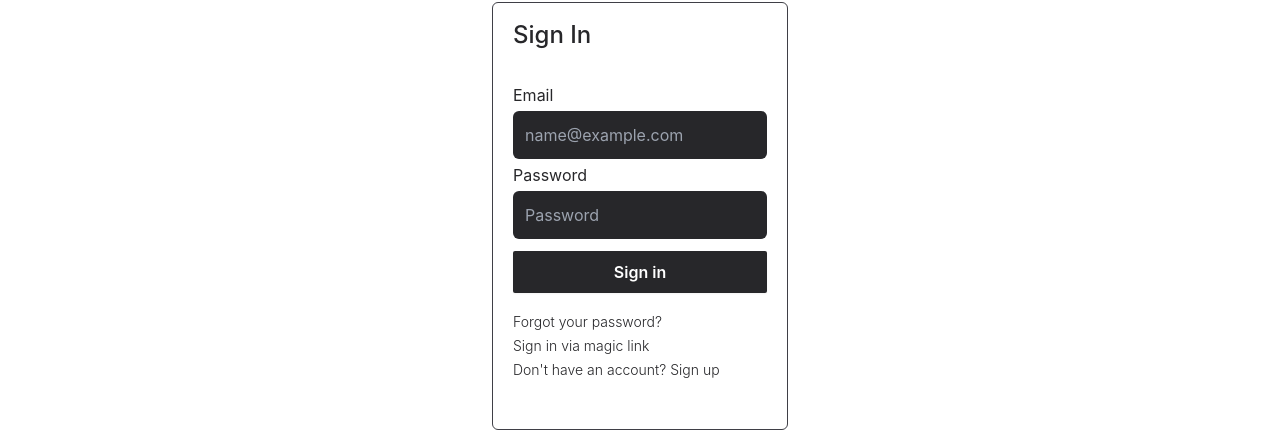
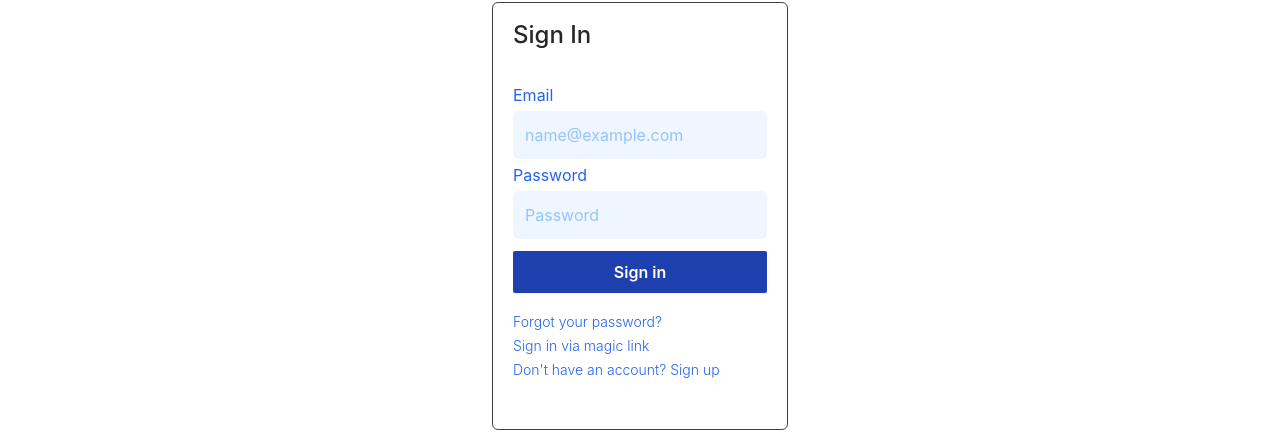
Before and after one commit to moreshk/selective-tutor, a Next.js app: page /signin/password_signin in a window 1280 px wide. Shown: the part 316-748 px from the top of the page. Built offline with nearby package versions, Linux system fonts and the light colour scheme; no server answers.

Commit message:
Look and feel changes

```diff
--- a/components/ui/AuthForms/EmailSignIn.tsx
+++ b/components/ui/AuthForms/EmailSignIn.tsx
@@ -7,7 +7,6 @@ import { handleRequest } from '@/utils/auth-helpers/client';
 import { useRouter } from 'next/navigation';
 import { useState } from 'react';
 
-// Define prop type with allowPassword boolean
 interface EmailSignInProps {
   allowPassword: boolean;
   redirectMethod: string;
@@ -23,13 +22,13 @@ export default function EmailSignIn({
   const [isSubmitting, setIsSubmitting] = useState(false);
 
   const handleSubmit = async (e: React.FormEvent<HTMLFormElement>) => {
-    setIsSubmitting(true); // Disable the button while the request is being handled
+    setIsSubmitting(true);
     await handleRequest(e, signInWithEmail, router);
     setIsSubmitting(false);
   };
 
   return (
-    <div className="my-8">
+    <div className="my-8 bg-white text-blue-600">
       <form
         noValidate={true}
         className="mb-4"
@@ -37,7 +36,9 @@ export default function EmailSignIn({
       >
         <div className="grid gap-2">
           <div className="grid gap-1">
-            <label htmlFor="email">Email</label>
+            <label htmlFor="email" className="text-blue-600">
+              Email
+            </label>
             <input
               id="email"
               placeholder="name@example.com"
@@ -46,13 +47,14 @@ export default function EmailSignIn({
               autoCapitalize="none"
               autoComplete="email"
               autoCorrect="off"
-              className="w-full p-3 rounded-md bg-zinc-800"
+              className="w-full p-3 rounded-md bg-blue-800 text-white placeholder-blue-200"
             />
           </div>
           <Button
             variant="slim"
             type="submit"
             className="mt-1"
+            customClasses="bg-blue-900 text-white hover:bg-blue-900"
             loading={isSubmitting}
             disabled={disableButton}
           >
@@ -63,12 +65,18 @@ export default function EmailSignIn({
       {allowPassword && (
         <>
           <p>
-            <Link href="/signin/password_signin" className="font-light text-sm">
+            <Link
+              href="/signin/password_signin"
+              className="font-light text-sm text-blue-600 hover:text-blue-800"
+            >
               Sign in with email and password
             </Link>
           </p>
           <p>
-            <Link href="/signin/signup" className="font-light text-sm">
+            <Link
+              href="/signin/signup"
+              className="font-light text-sm text-blue-600 hover:text-blue-800"
+            >
               Don't have an account? Sign up
             </Link>
           </p>
--- a/components/ui/AuthForms/PasswordSignIn.tsx
+++ b/components/ui/AuthForms/PasswordSignIn.tsx
@@ -7,7 +7,6 @@ import { handleRequest } from '@/utils/auth-helpers/client';
 import { useRouter } from 'next/navigation';
 import React, { useState } from 'react';
 
-// Define prop type with allowEmail boolean
 interface PasswordSignInProps {
   allowEmail: boolean;
   redirectMethod: string;
@@ -21,13 +20,13 @@ export default function PasswordSignIn({
   const [isSubmitting, setIsSubmitting] = useState(false);
 
   const handleSubmit = async (e: React.FormEvent<HTMLFormElement>) => {
-    setIsSubmitting(true); // Disable the button while the request is being handled
+    setIsSubmitting(true);
     await handleRequest(e, signInWithPassword, router);
     setIsSubmitting(false);
   };
 
   return (
-    <div className="my-8">
+    <div className="my-8 bg-white text-blue-600 shadow-none">
       <form
         noValidate={true}
         className="mb-4"
@@ -35,7 +34,7 @@ export default function PasswordSignIn({
       >
         <div className="grid gap-2">
           <div className="grid gap-1">
-            <label htmlFor="email">Email</label>
+            <label htmlFor="email" className="text-blue-600">Email</label>
             <input
               id="email"
               placeholder="name@example.com"
@@ -44,22 +43,23 @@ export default function PasswordSignIn({
               autoCapitalize="none"
               autoComplete="email"
               autoCorrect="off"
-              className="w-full p-3 rounded-md bg-zinc-800"
+              className="w-full p-3 rounded-md bg-blue-50 text-blue-600 placeholder-blue-300 border-none"
+
             />
-            <label htmlFor="password">Password</label>
+            <label htmlFor="password" className="text-blue-600">Password</label>
             <input
               id="password"
               placeholder="Password"
               type="password"
               name="password"
               autoComplete="current-password"
-              className="w-full p-3 rounded-md bg-zinc-800"
+              className="w-full p-3 rounded-md bg-blue-50 text-blue-600 placeholder-blue-300 border-none"
             />
           </div>
           <Button
             variant="slim"
             type="submit"
-            className="mt-1"
+            className="mt-1 bg-blue-600 text-white hover:bg-blue-700"
             loading={isSubmitting}
           >
             Sign in
@@ -67,19 +67,19 @@ export default function PasswordSignIn({
         </div>
       </form>
       <p>
-        <Link href="/signin/forgot_password" className="font-light text-sm">
+        <Link href="/signin/forgot_password" className="font-light text-sm text-blue-600 hover:text-blue-800">
           Forgot your password?
         </Link>
       </p>
       {allowEmail && (
         <p>
-          <Link href="/signin/email_signin" className="font-light text-sm">
+          <Link href="/signin/email_signin" className="font-light text-sm text-blue-600 hover:text-blue-800">
             Sign in via magic link
           </Link>
         </p>
       )}
       <p>
-        <Link href="/signin/signup" className="font-light text-sm">
+        <Link href="/signin/signup" className="font-light text-sm text-blue-600 hover:text-blue-800">
           Don't have an account? Sign up
         </Link>
       </p>
--- a/components/ui/AuthForms/Signup.tsx
+++ b/components/ui/AuthForms/Signup.tsx
@@ -42,7 +42,7 @@ export default function SignUp({ allowEmail, redirectMethod }: SignUpProps) {
               autoCapitalize="none"
               autoComplete="email"
               autoCorrect="off"
-              className="w-full p-3 rounded-md bg-zinc-800"
+              className="w-full p-3 rounded-md bg-blue-50 text-blue-600 placeholder-blue-300 border-none"
             />
             <label htmlFor="password">Password</label>
             <input
@@ -51,7 +51,7 @@ export default function SignUp({ allowEmail, redirectMethod }: SignUpProps) {
               type="password"
               name="password"
               autoComplete="current-password"
-              className="w-full p-3 rounded-md bg-zinc-800"
+              className="w-full p-3 rounded-md bg-blue-50 text-blue-600 placeholder-blue-300 border-none"
             />
           </div>
           <Button
@@ -66,13 +66,13 @@ export default function SignUp({ allowEmail, redirectMethod }: SignUpProps) {
       </form>
       <p>Already have an account?</p>
       <p>
-        <Link href="/signin/password_signin" className="font-light text-sm">
+        <Link href="/signin/password_signin" className="font-light text-sm text-blue-600 hover:text-blue-800">
           Sign in with email and password
         </Link>
       </p>
       {allowEmail && (
         <p>
-          <Link href="/signin/email_signin" className="font-light text-sm">
+          <Link href="/signin/email_signin" className="font-light text-sm text-blue-600 hover:text-blue-800">
             Sign in via magic link
           </Link>
         </p>
--- a/components/ui/Button/Button.module.css
+++ b/components/ui/Button/Button.module.css
@@ -1,10 +1,14 @@
 .root {
   @apply bg-zinc-800 text-white cursor-pointer inline-flex px-10 rounded-sm leading-6  transition ease-in-out duration-150 shadow-sm font-semibold text-center justify-center uppercase py-4 border border-transparent items-center;
+  background-color: theme('colors.blue.800');
+  color: theme('colors.white');
 }
 
 .root:hover {
   @apply bg-zinc-800 text-white border border-white;
+  background-color: theme('colors.blue.900');
 }
+
 
 .root:focus {
   @apply outline-none ring-2 ring-pink-500 ring-opacity-50;
--- a/components/ui/Button/Button.tsx
+++ b/components/ui/Button/Button.tsx
@@ -14,6 +14,7 @@ interface Props extends ButtonHTMLAttributes<HTMLButtonElement> {
   width?: number;
   loading?: boolean;
   Component?: React.ComponentType;
+  customClasses?: string; // Add this line
 }
 
 const Button = forwardRef<HTMLButtonElement, Props>((props, buttonRef) => {
@@ -27,6 +28,7 @@ const Button = forwardRef<HTMLButtonElement, Props>((props, buttonRef) => {
     disabled = false,
     style = {},
     Component = 'button',
+    customClasses = '', // Add this line
     ...rest
   } = props;
   const ref = useRef(null);
@@ -37,8 +39,10 @@ const Button = forwardRef<HTMLButtonElement, Props>((props, buttonRef) => {
       [styles.loading]: loading,
       [styles.disabled]: disabled
     },
-    className
+    className,
+    customClasses // Add this line
   );
+
   return (
     <Component
       aria-pressed={active}
```
